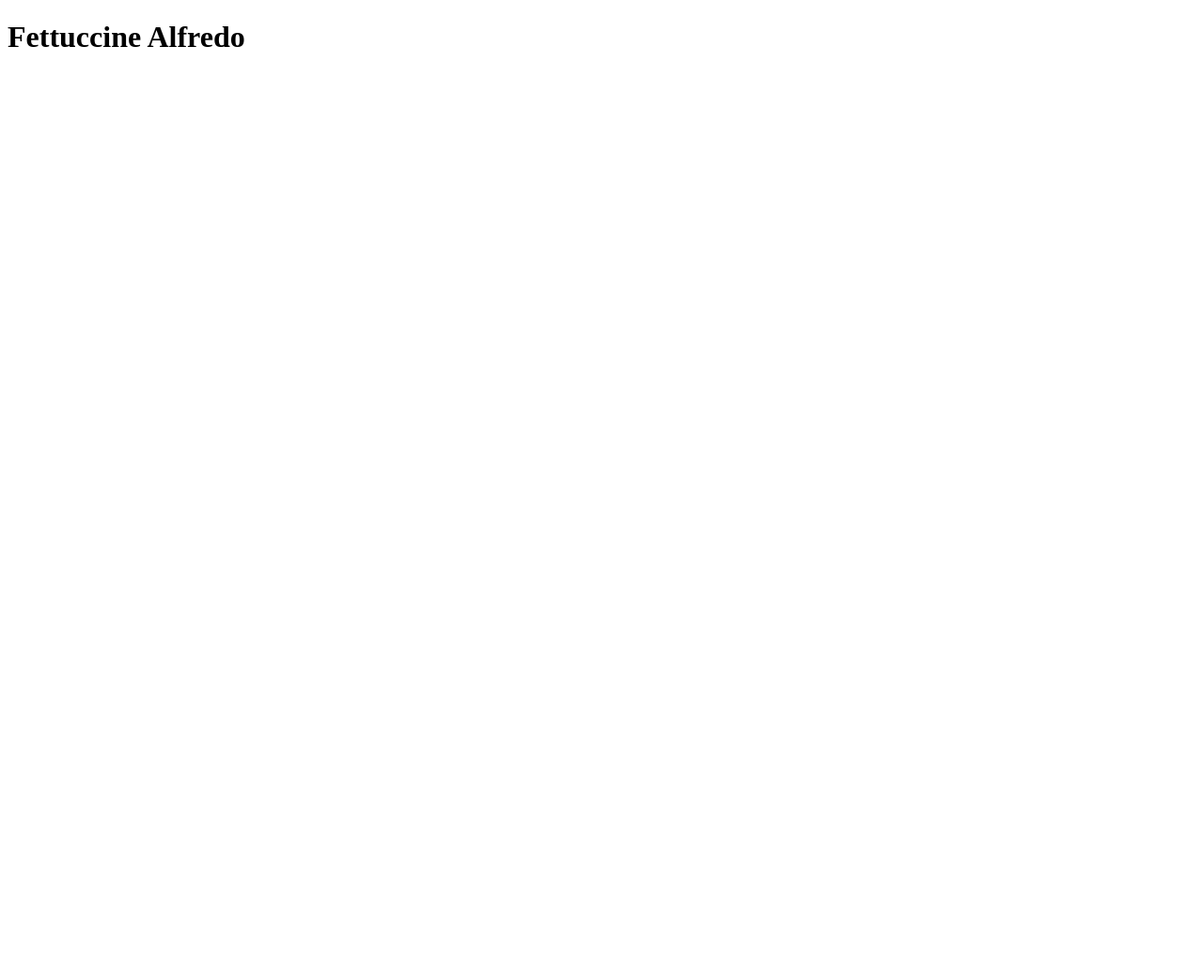
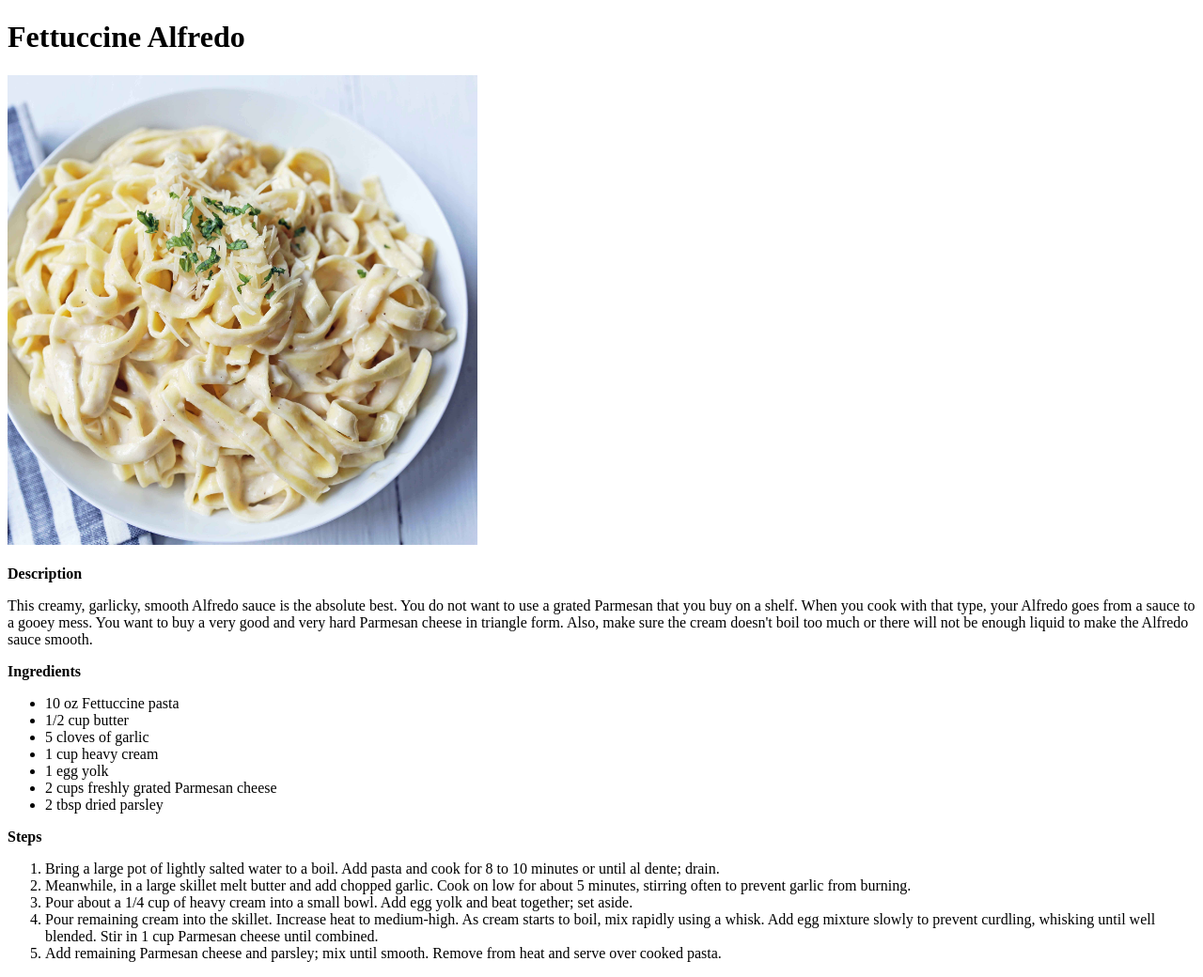
Before and after one commit to jb43099/recipes, a plain HTML site: page alfredo.html in a window 1280 px wide. Shown: the whole page at 94% size. Before the commit the page ends 800 px from the top, so only its background shows below. Drawn offline with Linux system fonts and the light colour scheme.

Commit message:
Add alfredo recipe

```diff
--- a/alfredo.html
+++ b/alfredo.html
@@ -10,6 +10,64 @@
 
 <body>
     <h1>Fettuccine Alfredo</h1>
+    <img src="./images/alfredo.jpeg" width="500px" height="500px">
+    <br><br>
+    <b>Description</b>
+    <p>
+        This creamy, garlicky, smooth Alfredo sauce is the absolute best. You do not
+        want to use a grated Parmesan that you buy on a shelf. When you cook with that
+        type, your Alfredo goes from a sauce to a gooey mess. You want to buy a very good
+        and very hard Parmesan cheese in triangle form. Also, make sure the cream doesn't
+        boil too much or there will not be enough liquid to make the Alfredo sauce smooth.
+    </p>
+    <b>Ingredients</b>
+    <ul>
+        <li>
+            10 oz Fettuccine pasta
+        </li>
+        <li>
+            1/2 cup butter
+        </li>
+        <li>
+            5 cloves of garlic
+        </li>
+        <li>
+            1 cup heavy cream
+        </li>
+        <li>
+            1 egg yolk
+        </li>
+        <li>
+            2 cups freshly grated Parmesan cheese
+        </li>
+        <li>
+            2 tbsp dried parsley
+        </li>
+    </ul>
+    <b>Steps</b>
+    <ol>
+        <li>
+            Bring a large pot of lightly salted water to a boil. Add pasta and cook for 8 to
+            10 minutes or until al dente; drain.
+        </li>
+        <li>
+            Meanwhile, in a large skillet melt butter and add chopped garlic. Cook on low for
+            about 5 minutes, stirring often to prevent garlic from burning.
+        </li>
+        <li>
+            Pour about a 1/4 cup of heavy cream into a small bowl. Add egg yolk and beat
+            together; set aside.
+        </li>
+        <li>
+            Pour remaining cream into the skillet. Increase heat to medium-high. As cream
+            starts to boil, mix rapidly using a whisk. Add egg mixture slowly to prevent
+            curdling, whisking until well blended. Stir in 1 cup Parmesan cheese until combined.
+        </li>
+        <li>
+            Add remaining Parmesan cheese and parsley; mix until smooth. Remove from heat and
+            serve over cooked pasta.
+        </li>
+    </ol>
 </body>
 
 </html>
```
Also changed, not shown: images/alfredo.jpeg (added).
